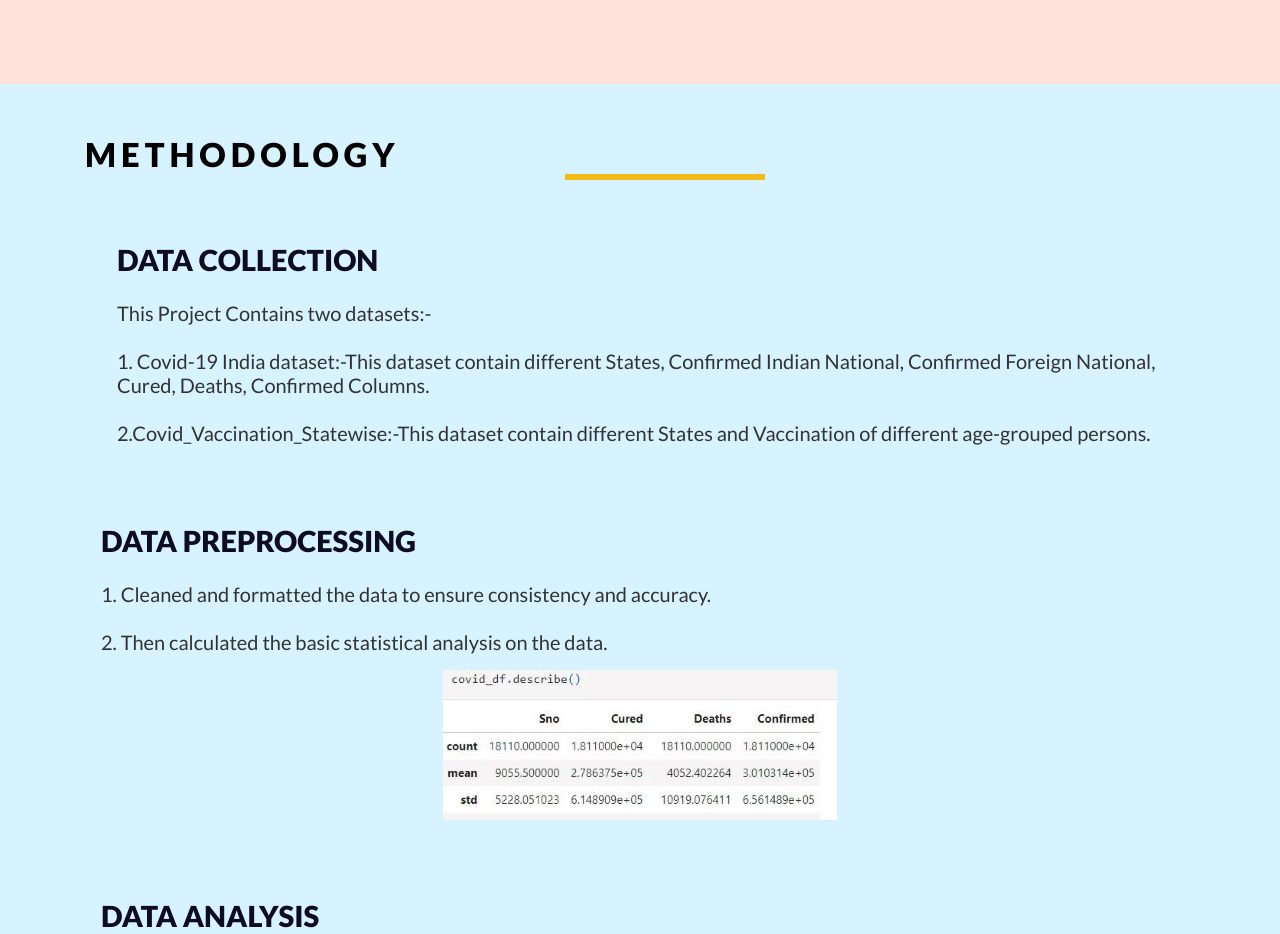
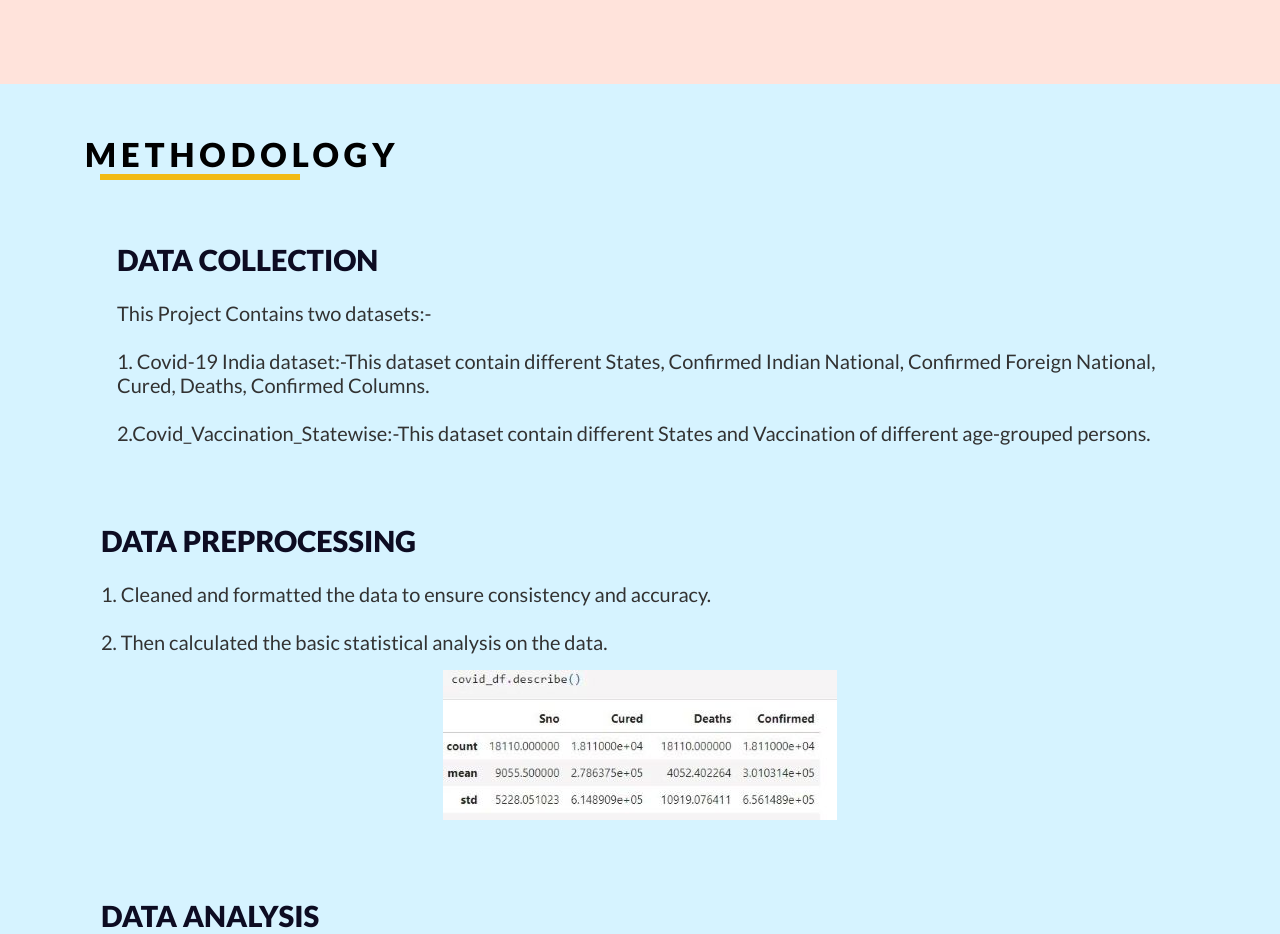
Before and after one commit to Ramya-brs/casestudy3, a plain HTML site: page index.html in a window 1280 px wide. Shown: the part 1680-2614 px from the top of the page. Drawn offline with Linux system fonts and the light colour scheme.

Commit message:
Update style.css

```diff
--- a/assets/css/style.css
+++ b/assets/css/style.css
@@ -341,7 +341,7 @@ header .column_4 {
     font-family: "lato";
     text-transform: uppercase;
     letter-spacing: 5px;
-    position: relative;
+    position: center;
     top: 50%;
 }
 .eductin_block h2 span {
@@ -349,9 +349,9 @@ header .column_4 {
     height: 6px;
     background: #f2bb16;
     display: block;
-    margin: 0 auto;
+    margin:20 auto;
     position: relative;
-    left: 25px;
+    left: 15px;
 }
 .eductin_block h3 {
     font-size: 29px;
```
